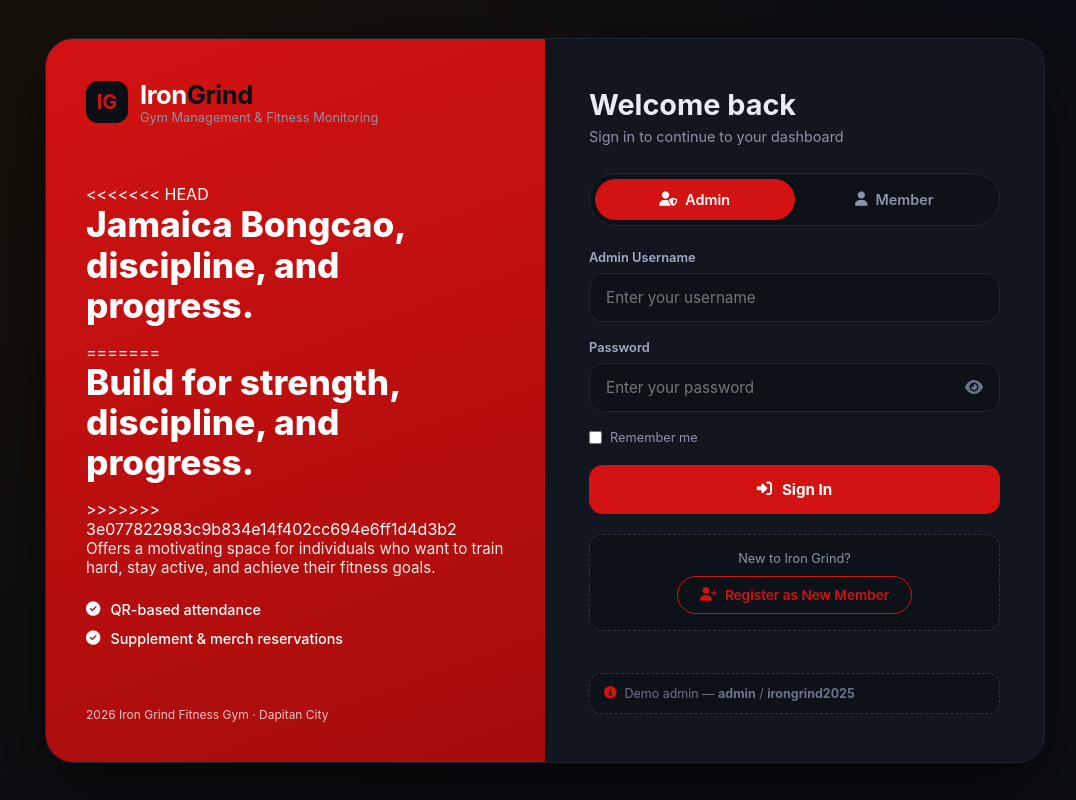
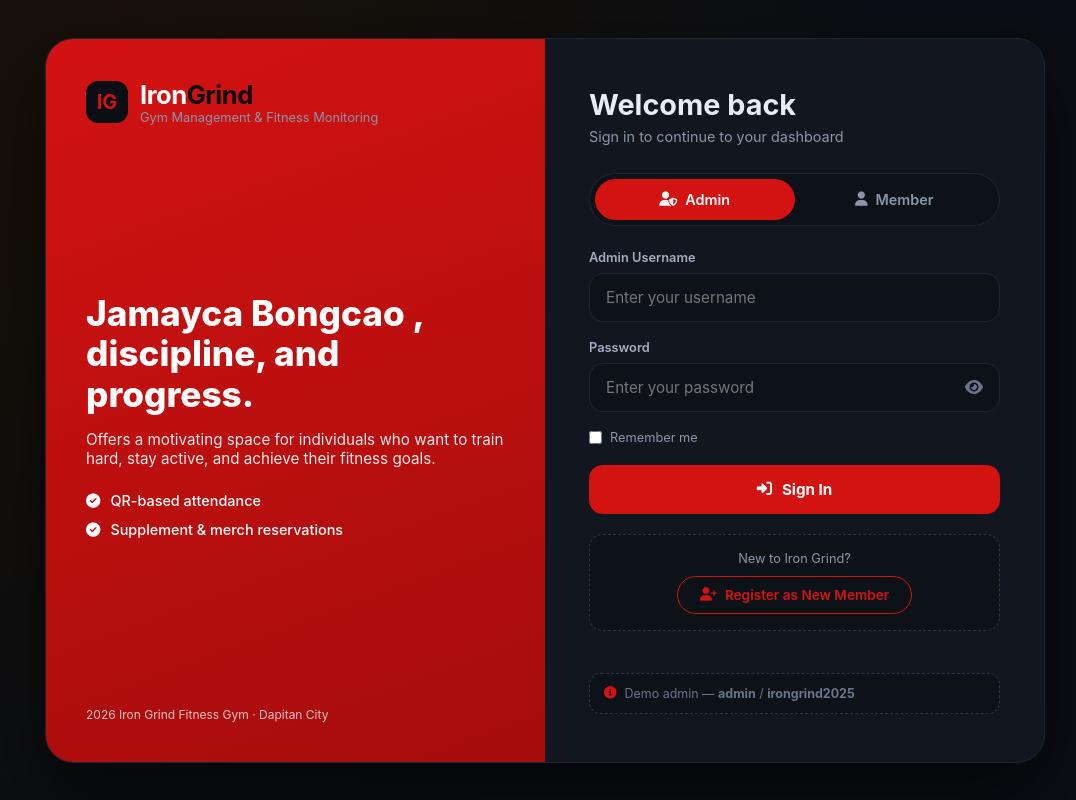
Before and after one commit to IronGrind/irongrind, a plain HTML site: page index.html in a window 1280 px wide. Shown: the whole page, without its empty margins (95-1171 px from the left). Drawn offline with nearby package versions, Linux system fonts and the light colour scheme.

Commit message:
Update heading in index.html for clarity and consistency

```diff
--- a/index.html
+++ b/index.html
@@ -19,11 +19,7 @@
                 </div>
             </div>
             <div class="login-brand-content">
-<<<<<<< HEAD
-                <h2>Jamaica Bongcao, discipline, and progress.</h2>
-=======
-                <h2>Build for strength, discipline, and progress.</h2>
->>>>>>> 3e077822983c9b834e14f402cc694e6ff1d4d3b2
+                <h2>Jamayca Bongcao , discipline, and progress.</h2>
                 <p>Offers a motivating space for individuals who want to train hard, stay active, and achieve their fitness goals.</p>
                 <ul class="feature-list">
                     <li><i class="fas fa-check-circle"></i> QR-based attendance</li>
```
